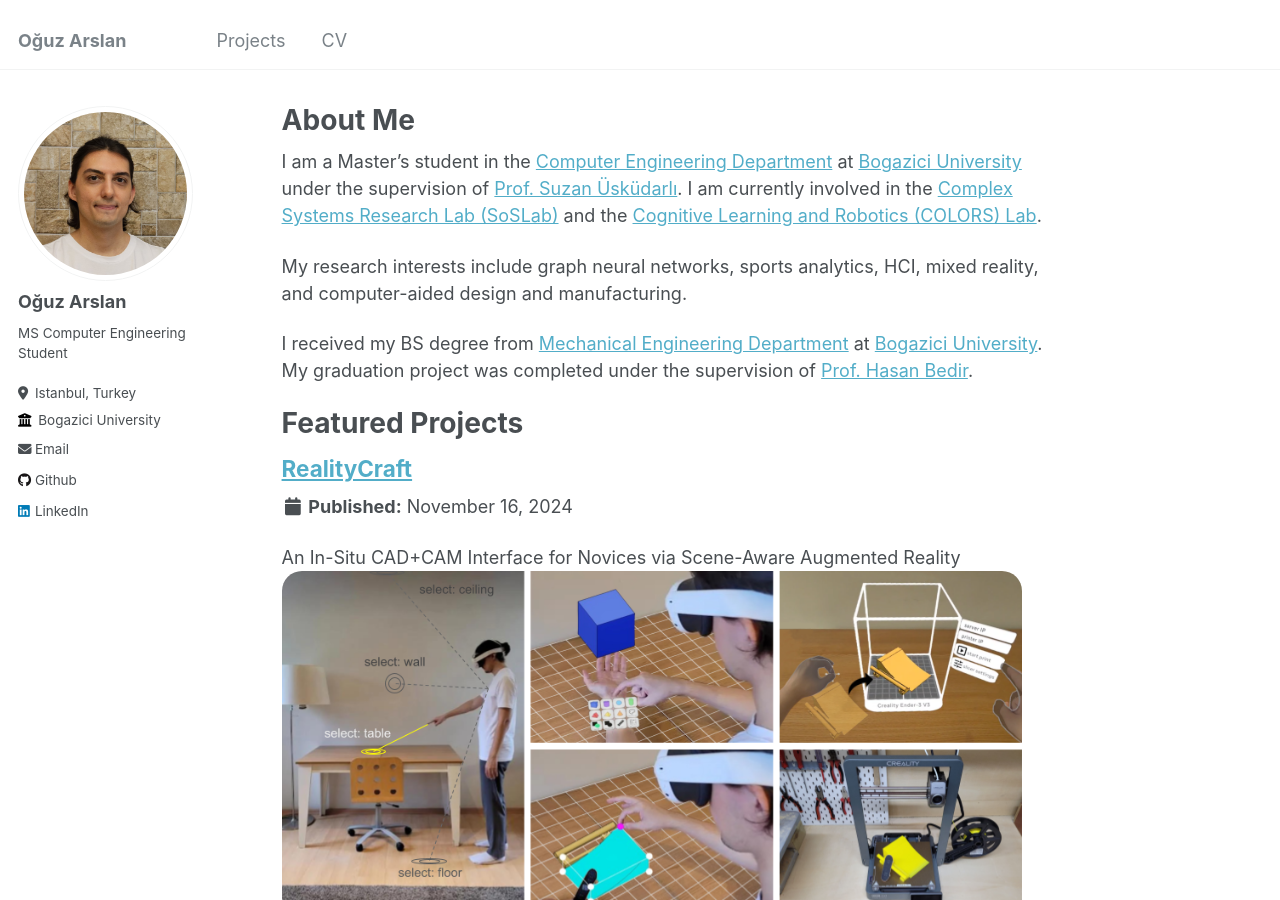
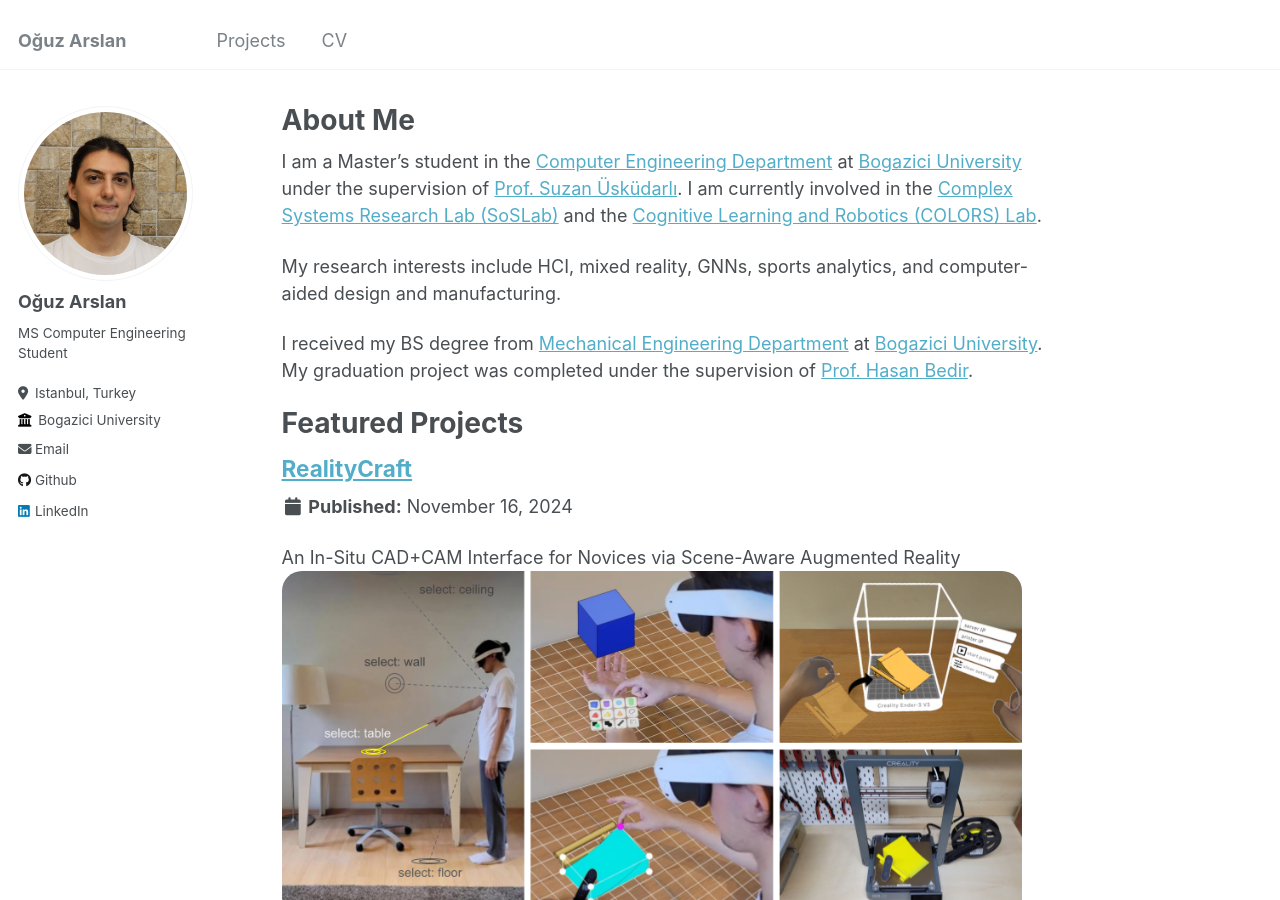
Before and after one commit to Boysle/boysle.github.io, a Jekyll site: the page built from _pages/about.md, in a window 1280 px wide and 900 px high. Built offline with Jekyll 4.4.1, drawn with Linux system fonts in a browser that asks for light colours.

Commit message:
Update about.md

```diff
--- a/_pages/about.md
+++ b/_pages/about.md
@@ -9,7 +9,7 @@ redirect_from:
 
 I am a Master's student in the [Computer Engineering Department](https://www.cmpe.boun.edu.tr/) at [Bogazici University](https://bogazici.edu.tr/en_US) under the supervision of [Prof. Suzan Üsküdarlı](https://www.cmpe.boun.edu.tr/tr/people/suzan.uskudarli). I am currently involved in the [Complex Systems Research Lab (SoSLab)](http://soslab.cmpe.boun.edu.tr/) and the [Cognitive Learning and Robotics (COLORS) Lab](https://colors.cmpe.boun.edu.tr/).
 
-My research interests include graph neural networks, sports analytics, HCI, mixed reality, and computer-aided design and manufacturing.
+My research interests include HCI, mixed reality, GNNs, sports analytics, and computer-aided design and manufacturing.
 
 I received my BS degree from [Mechanical Engineering Department](http://www.me.boun.edu.tr/) at [Bogazici University](https://bogazici.edu.tr/en_US). My graduation project was completed under the supervision of [Prof. Hasan Bedir](http://me.boun.edu.tr/?q=users/hasan-bedir).
 
```
